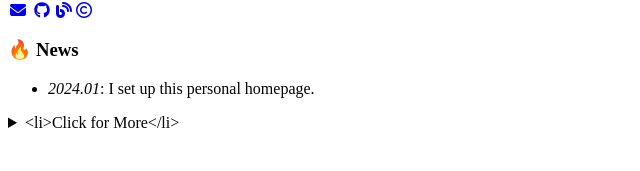
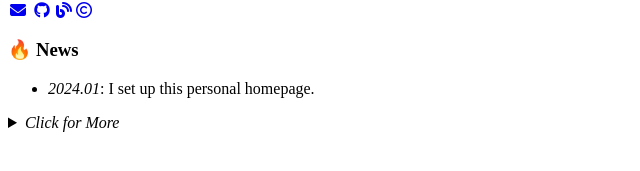
Before and after one commit to kikato2022/kikato2022.github.io, a Jekyll site: the page built from _pages/includes/news.md, in a window 1280 px wide. Shown: the part 453-624 px from the top of the page, without its empty margins (0-640 px from the left). Built offline with Jekyll 4.4.1, drawn with Linux system fonts in a browser that asks for light colours; nearby versions of some CDN libraries; our own code applies the rules of GitHub Pages for plain Markdown files.

Commit message:
Update news.md

```diff
--- a/_pages/includes/news.md
+++ b/_pages/includes/news.md
@@ -2,7 +2,7 @@
 - *2024.01*: I set up this personal homepage.
 <details>
 <summary markdown="span">
-  <li>Click for More</li>
+  <i>Click for More</i>
 </summary>
 <ul>
 <li> <i>2022.06</i>:  One paper is accepted in my dream. </li>
```
